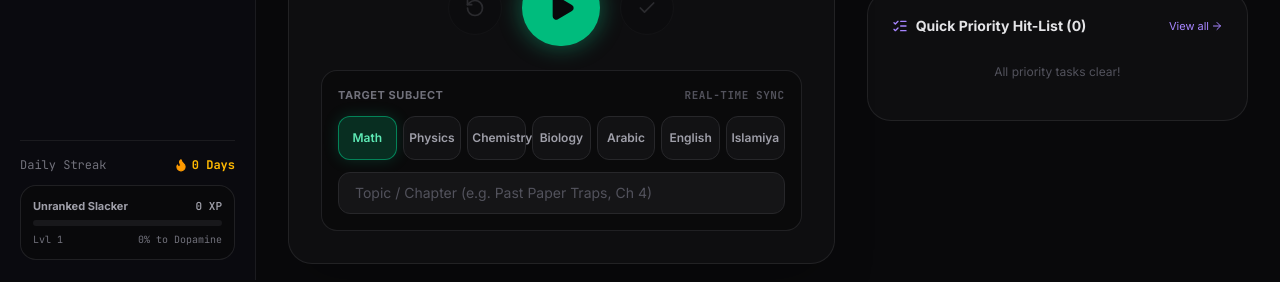
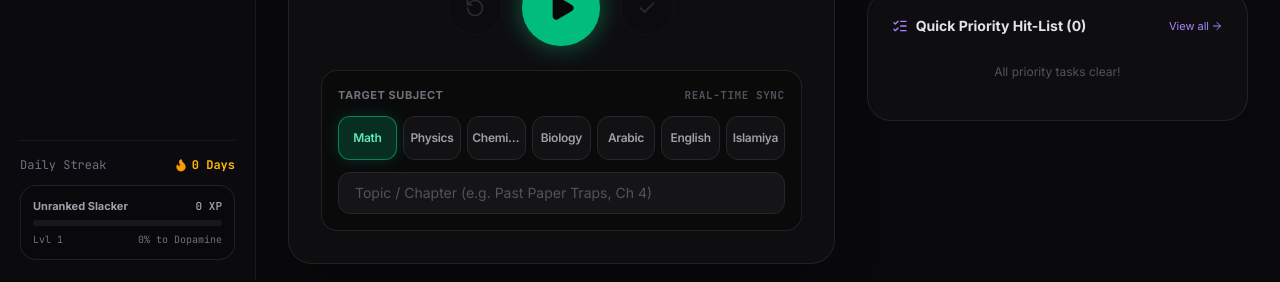
Before and after one commit to hishori7-pixel/sads-grindset, a React (Vite) app: page / in a window 1280 px wide. Shown: the part 520-802 px from the top of the page. Built offline with nearby package versions, Linux system fonts and the light colour scheme.

Commit message:
fix: resolve Chemistry pill text overflow and clipping on subject selector

```diff
--- a/src/App.jsx
+++ b/src/App.jsx
@@ -788,13 +788,13 @@ const FocusEngine = ({ state, dispatch, onReward }) => {
           </div>
 
           {/* Subject & Custom Topic Selector */}
-          <div className="w-full max-w-lg bg-zinc-950/70 border border-zinc-800/80 rounded-2xl p-4 space-y-3 mt-2">
+          <div className="w-full max-w-xl bg-zinc-950/70 border border-zinc-800/80 rounded-2xl p-3.5 sm:p-4 space-y-3 mt-2">
             <div className="flex items-center justify-between text-[11px] font-bold uppercase tracking-wider text-zinc-500">
               <span>Target Subject</span>
               <span className="text-zinc-600 font-mono">Real-Time Sync</span>
             </div>
 
-            <div className="grid grid-cols-4 sm:grid-cols-7 gap-1.5">
+            <div className="grid grid-cols-4 sm:grid-cols-7 gap-1 sm:gap-1.5 w-full">
               {SUBJECTS.map(sub => {
                 const isSelected = state.activeSubject === sub;
                 const theme = SUBJECT_THEMES[sub] || SUBJECT_THEMES.Math;
@@ -802,9 +802,10 @@ const FocusEngine = ({ state, dispatch, onReward }) => {
                   <button
                     key={sub}
                     onClick={() => dispatch({ type: 'SET_SUBJECT', payload: sub })}
-                    className={`py-2 px-1 rounded-xl text-[11px] sm:text-xs font-semibold transition-all touch-target border text-center ${isSelected ? theme.pillActive : 'bg-zinc-900/60 text-zinc-400 border-zinc-800 hover:border-zinc-700 hover:text-zinc-200'}`}
+                    className={`py-2 px-0.5 sm:px-1 rounded-xl text-[10px] sm:text-[11px] lg:text-xs font-semibold tracking-tight transition-all touch-target border text-center flex items-center justify-center truncate ${isSelected ? theme.pillActive : 'bg-zinc-900/60 text-zinc-400 border-zinc-800 hover:border-zinc-700 hover:text-zinc-200'}`}
+                    title={sub}
                   >
-                    {sub}
+                    <span className="truncate">{sub}</span>
                   </button>
                 );
               })}
```
